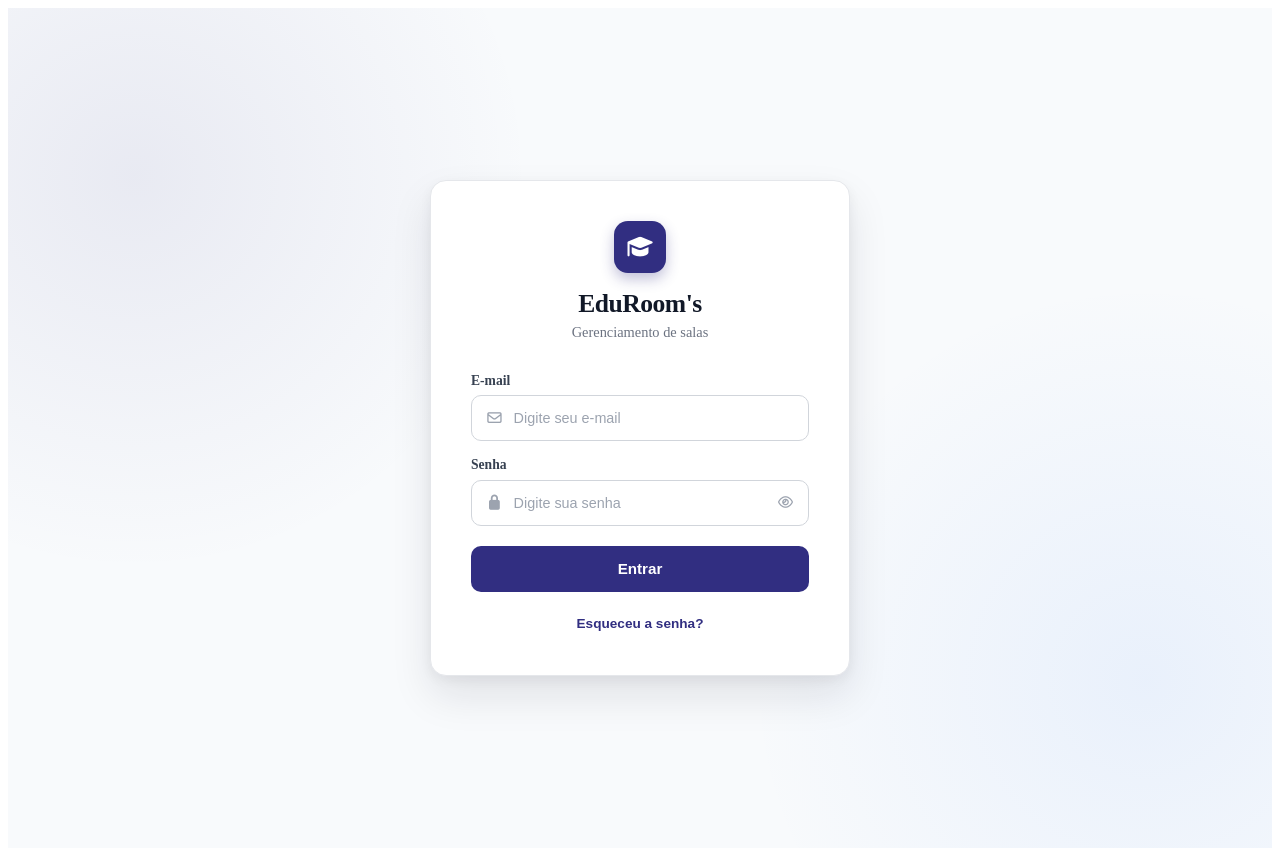
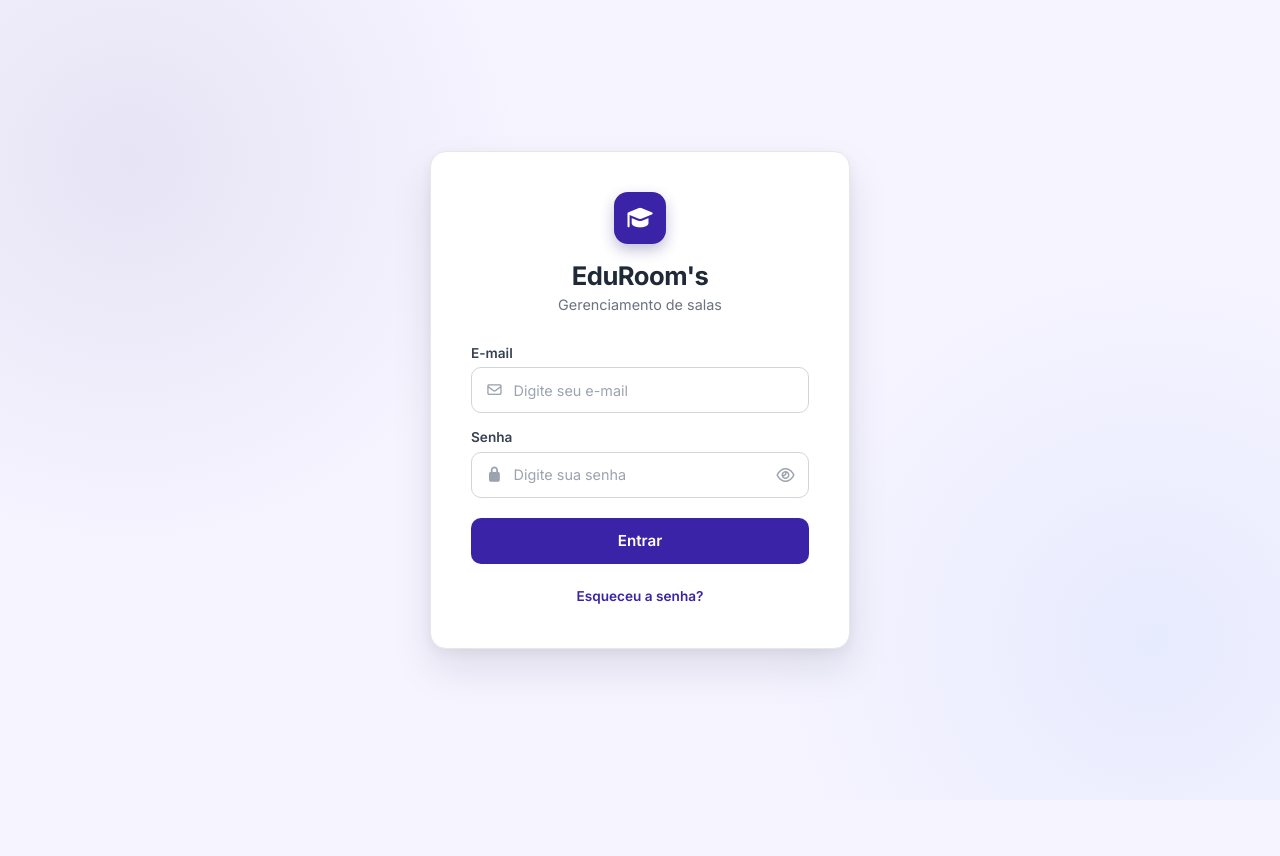
Before and after one commit to Faithshine1/projeto_room, an Angular app in the folder frontend/: page /login in a window 1280 px wide. After the commit the page ends 800 px from the top, so only its background shows below. Built offline with nearby package versions, Linux system fonts and the light colour scheme.

Commit message:
style(frontend): ajusta estilos globais da aplicação

```diff
--- a/frontend/src/styles.css
+++ b/frontend/src/styles.css
@@ -1 +1,94 @@
 @import "@fortawesome/fontawesome-free/css/all.min.css";
+
+
+/* ========================= */
+/* Variáveis globais (tema)  */
+/* ========================= */
+:root {
+  --primary: #3b23a8;
+  --primary-hover: #4b30c4;
+  --primary-soft: #efeaff;
+  --accent: #6a4cf0;
+
+  --sidebar-from: #2f1a8c;
+  --sidebar-to: #220f66;
+
+  --ink: #1e1b4b;
+  --text: #1f2937;
+  --text-muted: #6b7280;
+  --border: #e5e7eb;
+  --surface: #ffffff;
+  --background: #f6f4ff;
+
+  --success: #16a34a;
+  --danger: #dc2626;
+  --warning: #f59e0b;
+
+  --radius: 16px;
+  --shadow-sm: 0 2px 8px rgba(59, 35, 168, 0.06);
+  --shadow-md: 0 8px 24px rgba(59, 35, 168, 0.12);
+}
+
+/* ========================= */
+/* Reset                     */
+/* ========================= */
+* {
+  margin: 0;
+  padding: 0;
+  box-sizing: border-box;
+}
+
+html {
+  scroll-behavior: smooth;
+}
+
+body {
+  font-family: 'Inter', system-ui, -apple-system, 'Segoe UI', sans-serif;
+  color: var(--text);
+  background: var(--background);
+  -webkit-font-smoothing: antialiased;
+}
+
+button,
+input,
+select,
+textarea {
+  font: inherit;
+}
+
+button {
+  cursor: pointer;
+}
+
+::selection {
+  background: var(--primary-soft);
+  color: var(--primary);
+}
+
+/* Barra de rolagem discreta */
+* {
+  scrollbar-width: thin;
+  scrollbar-color: #c9c2ee transparent;
+}
+
+::-webkit-scrollbar {
+  width: 10px;
+  height: 10px;
+}
+
+::-webkit-scrollbar-thumb {
+  background: #c9c2ee;
+  border-radius: 999px;
+}
+
+::-webkit-scrollbar-track {
+  background: transparent;
+}
+
+@media (prefers-reduced-motion: reduce) {
+  * {
+    animation-duration: 0.01ms !important;
+    transition-duration: 0.01ms !important;
+    scroll-behavior: auto !important;
+  }
+}
```
